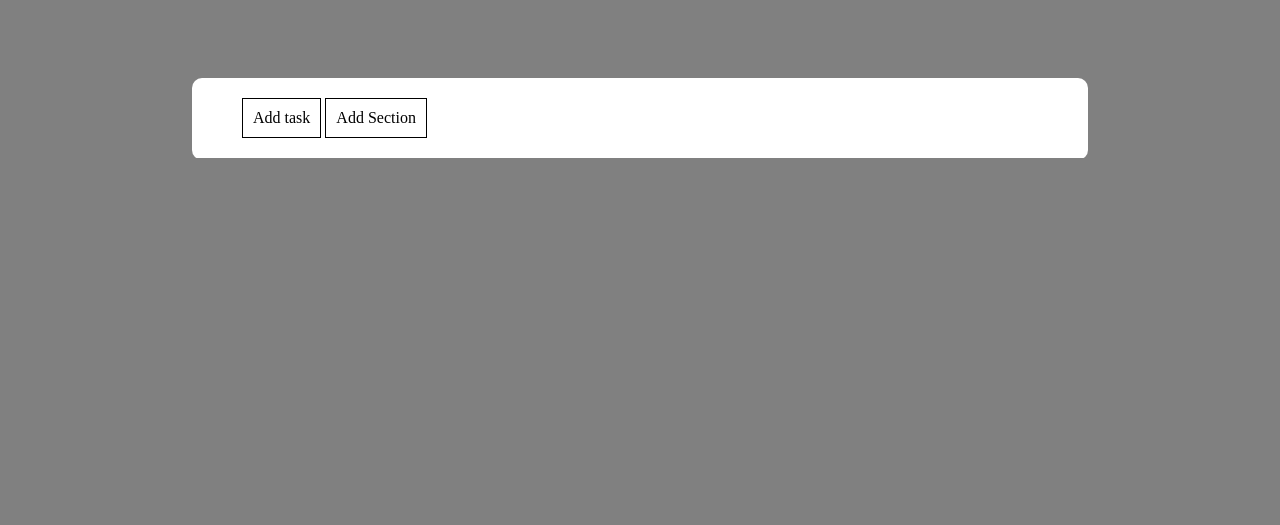
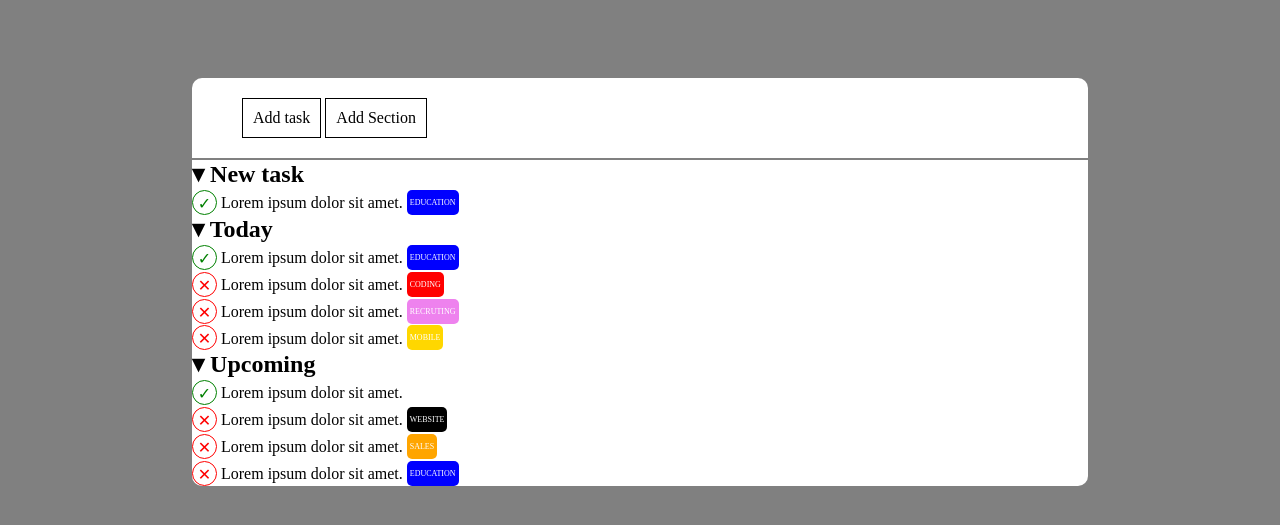
Before and after one commit to jonathanlombardo/html-css-toboolist, a plain HTML site: page index.html in a window 1280 px wide. Shown: the part 133-658 px from the top of the page. Drawn offline with Linux system fonts and the light colour scheme.

Commit message:
add card

```diff
--- a/CSS/style.css
+++ b/CSS/style.css
@@ -17,12 +17,8 @@ body{
     background-color: grey;
 }
 
-.main-container{
-    width: 70%;
-    margin: 90px auto 0 auto;
-    background-color: white;
-    border: 0 solid white;
-    border-radius: 10px;
+ul{
+    list-style: none;
 }
 
 /* HEADER */
@@ -46,7 +42,17 @@ body{
     font-size: 4.7rem;
 }
 
-/* CARD */
+/* MAIN */
+
+.main-container{
+    width: 70%;
+    margin: 90px auto 0 auto;
+    background-color: white;
+    border: 0 solid white;
+    border-radius: 10px;
+}
+
+/* CARD HEADER*/
 
 .card-header{
     padding-top: 20px;
@@ -61,3 +67,82 @@ body{
     vertical-align: middle;
     padding: 10px;
 }
+
+/* CARD CONTENT */
+
+.task-title::before{
+    content: "▾ ";
+}
+
+li{
+    line-height: 25px;
+}
+
+.check{
+    border-width: 1px;
+    border-style: solid;
+    border-radius: 50%;
+    display: inline-block;
+    width: 25px;
+    height: 25px;
+    vertical-align: middle;
+    text-align: center;
+}
+
+.tick{
+    color: green;
+    border-color: green;
+}
+
+.cross{
+    color: red;
+    border-color: red;
+}
+
+.task-description{
+    vertical-align: middle;
+}
+
+.badge{
+    border-width: 0;
+    border-style: solid;
+    border-radius: 5px;
+    color: white;
+    display: inline-block;
+    text-align: center;
+    vertical-align: middle;
+    height: 25px;
+    font-size: 0.5rem;
+    padding-left: 3px;
+    padding-right: 3px;
+}
+
+.education{
+    border-color: blue;
+    background-color: blue;
+}
+
+.coding{
+    border-color: red;
+    background-color: red;
+}
+
+.recruting{
+    border-color: violet;
+    background-color: violet;
+}
+
+.mobile{
+    border-color: gold;
+    background-color: gold;
+}
+
+.website{
+    border-color: black;
+    background-color: black;
+}
+
+.sales{
+    border-color: orange;
+    background-color: orange;
+}
--- a/index.html
+++ b/index.html
@@ -42,6 +42,61 @@
             <!-- card content -->
             <main>
 
+                <h2 class="task-title">New task</h2>
+                <ul>
+                    <li>
+                        <span class="check tick">&#10003;</span>
+                        <span class="task-description">Lorem ipsum dolor sit amet.</span>
+                        <span class="badge education">EDUCATION</span>
+                    </li>
+                </ul>
+
+                <h2 class="task-title">Today</h2>
+                <ul>
+                    <li>
+                        <span class="check tick">&#10003;</span>
+                        <span class="task-description">Lorem ipsum dolor sit amet.</span>
+                        <span class="badge education">EDUCATION</span>
+                    </li>
+                    <li>
+                        <span class="check cross">&#10005;</span>
+                        <span class="task-description">Lorem ipsum dolor sit amet.</span>
+                        <span class="badge coding">CODING</span>
+                    </li>
+                    <li>
+                        <span class="check cross">&#10005;</span>
+                        <span class="task-description">Lorem ipsum dolor sit amet.</span>
+                        <span class="badge recruting">RECRUTING</span>
+                    </li>
+                    <li>
+                        <span class="check cross">&#10005;</span>
+                        <span class="task-description">Lorem ipsum dolor sit amet.</span>
+                        <span class="badge mobile">MOBILE</span>
+                    </li>
+                </ul>
+
+                <h2 class="task-title">Upcoming</h2>
+                <ul>
+                    <li>
+                        <span class="check tick">&#10003;</span>
+                        <span class="task-description">Lorem ipsum dolor sit amet.</span>
+                    </li>
+                    <li>
+                        <span class="check cross">&#10005;</span>
+                        <span class="task-description">Lorem ipsum dolor sit amet.</span>
+                        <span class="badge website">WEBSITE</span>
+                    </li>
+                    <li>
+                        <span class="check cross">&#10005;</span>
+                        <span class="task-description">Lorem ipsum dolor sit amet.</span>
+                        <span class="badge sales">SALES</span>
+                    </li>
+                    <li>
+                        <span class="check cross">&#10005;</span>
+                        <span class="task-description">Lorem ipsum dolor sit amet.</span>
+                        <span class="badge education">EDUCATION</span>
+                    </li>
+                </ul>
 
             </main>
 
```
